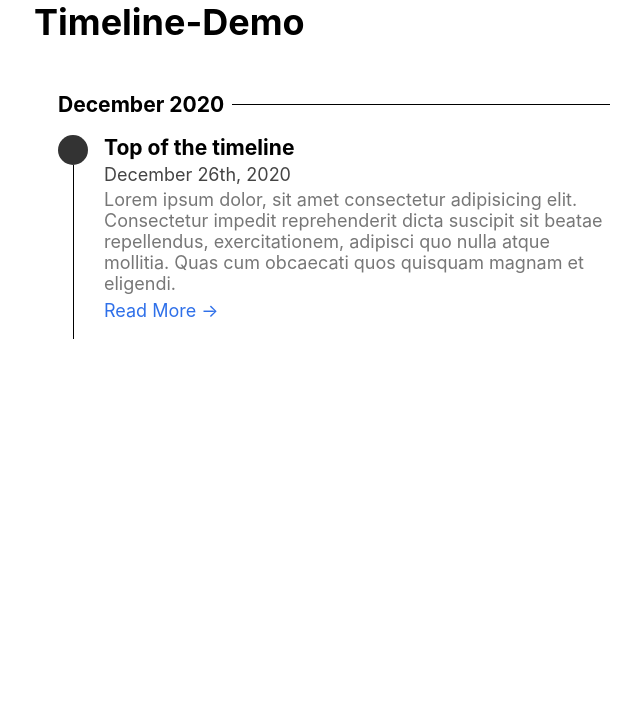
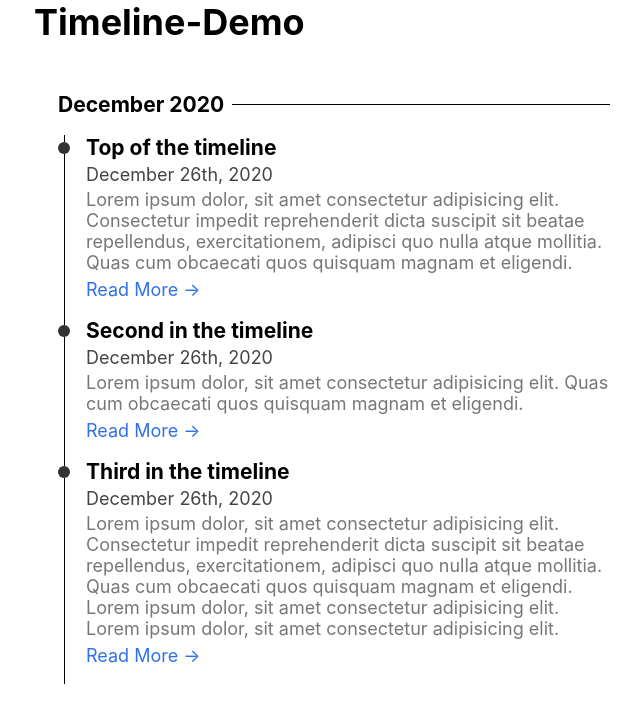
Before and after one commit to timothyac/timeline-demo, a Next.js app: page / in a window 1280 px wide. Shown: the top 702 px of the page, without its empty margins (306-946 px from the left). Built offline with nearby package versions, Linux system fonts and the light colour scheme.

Commit message:
timeline header

```diff
--- a/pages/index.jsx
+++ b/pages/index.jsx
@@ -27,7 +27,7 @@ const TimelineHeaderStyled = styled.div`
 
 const TimelineItemStyled = styled.div`
   display: flex;
-  margin-bottom: 18px;
+  /* margin-bottom: 18px; */
 
   .marker {
     display: flex;
@@ -35,9 +35,9 @@ const TimelineItemStyled = styled.div`
     align-items: center;
 
     .icon {
-      min-height: 30px;
-      width: 30px;
-      border-radius: 30px;
+      min-height: 12px;
+      width: 12px;
+      border-radius: 12px;
       background-color: #333;
     }
 
@@ -45,12 +45,16 @@ const TimelineItemStyled = styled.div`
       width: 1px;
       height: 100%;
       background-color: #000;
-      margin-bottom: -18px;
+
+      &:first-child {
+        height: 8px;
+      }
     }
   }
 
   .content {
     margin-left: 16px;
+    margin-bottom: 18px;
 
     h3 {
       margin-bottom: 4px;
@@ -80,16 +84,52 @@ const TimelineItemStyled = styled.div`
 
 const DATA = [
   {
+    header: "December 2020",
+    posts: [
+      {
         title: "Top of the timeline",
         date: "December 26th, 2020",
         preview: `Lorem ipsum dolor, sit amet consectetur adipisicing elit.
         Consectetur impedit reprehenderit dicta suscipit sit beatae
         repellendus, exercitationem, adipisci quo nulla atque mollitia.
         Quas cum obcaecati quos quisquam magnam et eligendi.`,
-    icon: "pencil",
         link: "blog/dead-link",
+        show: true,
+      },
+      {
+        title: "Second in the timeline",
+        date: "December 26th, 2020",
+        preview: `Lorem ipsum dolor, sit amet consectetur adipisicing elit.
+        Quas cum obcaecati quos quisquam magnam et eligendi.`,
+        link: "blog/dead-link",
+        show: true,
+      },
+      {
+        title: "Third in the timeline",
+        date: "December 26th, 2020",
+        preview: `Lorem ipsum dolor, sit amet consectetur adipisicing elit.
+        Consectetur impedit reprehenderit dicta suscipit sit beatae
+        repellendus, exercitationem, adipisci quo nulla atque mollitia.
+        Quas cum obcaecati quos quisquam magnam et eligendi. Lorem ipsum dolor,
+        sit amet consectetur adipisicing elit. Lorem ipsum dolor, sit amet
+        consectetur adipisicing elit.`,
+        link: "blog/dead-link",
+        show: true,
+      },
+    ],
   },
 ];
+
+function TimelineHeader(props) {
+  const { header } = props;
+
+  return (
+    <TimelineHeaderStyled>
+      <h3>{header}</h3>
+      <div className="line" />
+    </TimelineHeaderStyled>
+  );
+}
 
 function TimelineItem(props) {
   const { title, date, preview } = props;
@@ -97,6 +137,7 @@ function TimelineItem(props) {
   return (
     <TimelineItemStyled>
       <div className="marker">
+        <div className="line" />
         <div className="icon" />
         <div className="line" />
       </div>
@@ -112,17 +153,12 @@ function TimelineItem(props) {
 
 export default function Home() {
   return (
-    <div>
     <main>
       <h1>Timeline-Demo</h1>
       <TimelineStyled>
-          <TimelineHeaderStyled>
-            <h3>December 2020</h3>
-            <div className="line" />
-          </TimelineHeaderStyled>
-          <TimelineItem {...DATA[0]} />
+        <TimelineHeader header={DATA[0].header} />
+        {DATA[0].posts.map((post) => post.show && <TimelineItem {...post} />)}
       </TimelineStyled>
     </main>
-    </div>
   );
 }
```
Lines whose indentation alone changed are shown as unchanged.
